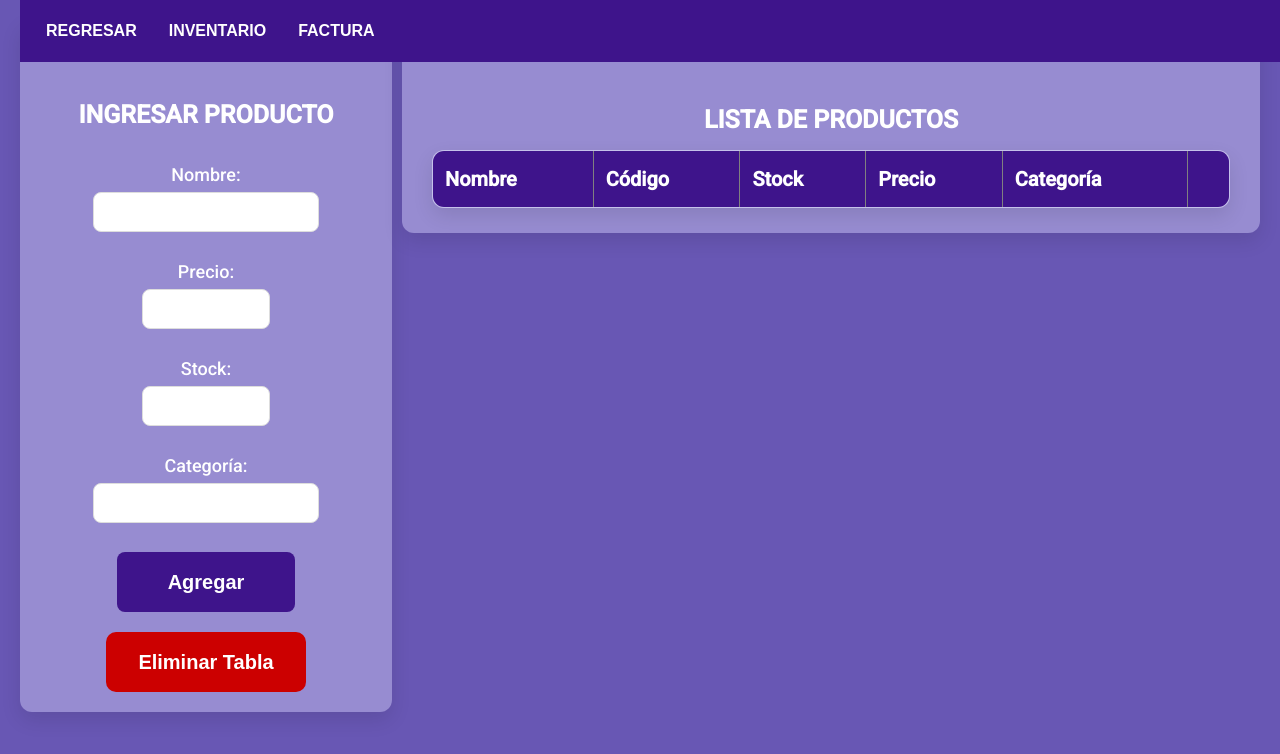
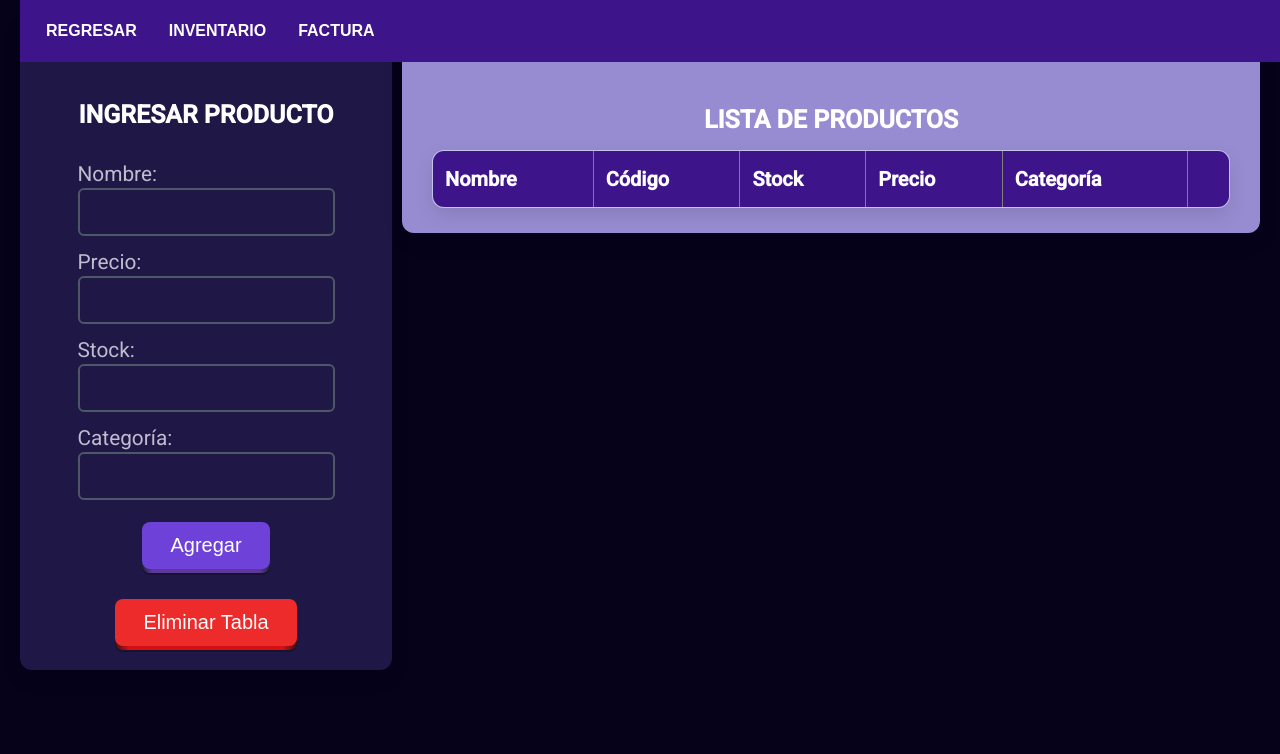
Before and after one commit to carlosegueda/inventory_manager, a plain HTML site: page inventario.html in a window 1280 px wide. Drawn offline with Linux system fonts and the light colour scheme; no server answers.

Commit message:
Mejora en form y botones de inventario (CSS)

```diff
--- a/css/styleinventario.css
+++ b/css/styleinventario.css
@@ -7,7 +7,7 @@
 
 body {
   font-family: 'Roboto', sans-serif;
-  background: #6857b4;
+  background: #06021a;
   margin: 0;
   padding: 20px;
   color: #ffffff;
@@ -45,7 +45,7 @@ h1{
 
 /* Formulario estilizado */
 form {
-  background: rgb(151, 140, 209);
+  background: rgb(31, 23, 70);
   padding: 20px 25px;
   border-radius: 12px;
   box-shadow: 0 8px 20px rgba(0,0,0,0.1);
@@ -56,61 +56,6 @@ form {
   margin-bottom: 15px;
 }
 
-form label {
-  display: block;
-  margin-bottom: 7px;
-  font-weight: 500;
-  font-size: 18px;
-}
-
-form input[type="text"]{
-  width: 70%;
-  height: 40px;
-  padding: 10px 14px;
-  margin-bottom: 10px;
-  border: 1.8px solid #ddd;
-  border-radius: 8px;
-  font-size: 20px;
-  transition: border-color 0.3s ease;
-}
-
-
-form input[type="number"] {
-  width: 40%;
-  height: 40px;
-  padding: 10px 14px;
-  margin-bottom: 10px;
-  border: 1.8px solid #ddd;
-  border-radius: 8px;
-  font-size: 15px;
-  transition: border-color 0.3s ease;
-}
-
-
-
-form input[type="text"]:focus,
-form input[type="number"]:focus {
-  border-color: #3e148b;
-  outline: none;
-}
-
-form button {
-  background: #3e148b;
-  border: none;
-  padding: 12px 24px;
-  border-radius: 8px;
-  color: white;
-  font-weight: 600;
-  font-size: 20px;
-  cursor: pointer;
-  transition: background-color 0.3s ease;
-  width: 55%;
-  height: 60px;
-}
-
-form button:hover {
-  background: #18094eee;
-}
 
 /* Tabla estilizada */
 .table-container {
@@ -194,36 +139,6 @@ tbody tr:nth-child(even) {
   background-color: #cbb3e2;
 }
 
-
-/* Botón eliminar todo */
-#eliminar-tabla {
-  margin-top: 20px;
-  background: #cc0000;
-  width: 200px;
-  padding: 12px;
-  border-radius: 10px;
-  color: white;
-  font-weight: 700;
-  font-size: 20px;
-  border: none;
-  cursor: pointer;
-  transition: background-color 0.3s ease;
-}
-
-#eliminar-tabla:hover {
-  background: #990000;
-}
-
-/* Responsive */
-@media (max-width: 900px) {
-  .main-content {
-    flex-direction: column;
-  }
-  .table-container,
-  form {
-    flex: 1 1 100%;
-  }
-}
 
 .navbar {
   background-color: #3e148b;
@@ -333,21 +248,12 @@ tbody tr:nth-child(even) {
     width: 100%;
   }
 
-  form input[type="text"],
-  form input[type="number"],
-  form button {
-    width: 90%;
-    font-size: 16px;
-  }
 
   table {
     font-size: 16px;
   }
 
-  #eliminar-tabla {
-    width: 90%;
-    font-size: 18px;
-  }
+
 
   .navbar {
     flex-direction: column;
@@ -400,3 +306,211 @@ tbody tr:nth-child(even) {
     padding: 5px;
   }
 }
+
+
+.input-group {
+  margin-bottom: 1rem;
+  font-size: 1.3rem;
+  line-height: 1.25rem;
+}
+
+.input-group label {
+  display: block;
+  color: rgb(194, 188, 207);
+  margin-bottom: 4px;
+}
+
+.input-group input {
+  width: 100%;
+  border-radius: 0.375rem;
+  border: 2px solid rgb(77, 87, 104);
+  outline: 0;
+  font-size: 17px;
+  background-color: rgb(31, 23, 70);
+  padding: 0.75rem 1rem;
+  color: rgba(243, 244, 246, 1);
+}
+
+.input-group input:focus {
+  border-color: rgba(167, 139, 250);
+}
+
+
+
+
+
+
+
+.agregar {
+  position: relative;
+  border: none;
+  background: transparent;
+  padding: 0;
+  outline: none;
+  cursor: pointer;
+  font-family: sans-serif;
+  margin-top: 10px;
+  margin-bottom: 30px;
+}
+
+/* Shadow layer */
+.agregar .shadow {
+  position: absolute;
+  top: 0;
+  left: 0;
+  width: 100%;
+  height: 100%;
+  background: rgba(0, 0, 0, 0.25);
+  border-radius: 8px;
+  transform: translateY(2px);
+  transition: transform 600ms cubic-bezier(0.3, 0.7, 0.4, 1);
+}
+
+/* Edge layer */
+.agregar .edge {
+  position: absolute;
+  top: 0;
+  left: 0;
+  width: 100%;
+  height: 100%;
+  border-radius: 8px;
+  background: linear-gradient(
+    to left,
+    hsl(217, 33%, 16%) 0%,
+    hsl(263, 46%, 41%) 8%,
+    hsl(263, 46%, 41%) 92%,
+    hsl(217, 33%, 16%) 100%
+  );
+}
+
+/* Front layer */
+.agregar .front {
+  position: relative;
+  display: flex;
+  align-items: center;
+  justify-content: center;
+  padding: 12px 28px;
+  font-size: 1.25rem;
+  color: white;
+  background: hsl(258, 66%, 55%);
+  border-radius: 8px;
+  transform: translateY(-4px);
+  transition: transform 600ms cubic-bezier(0.3, 0.7, 0.4, 1);
+}
+
+/* Hover and active states */
+.agregar:hover .shadow {
+  transform: translateY(4px);
+  transition: transform 250ms cubic-bezier(0.3, 0.7, 0.4, 1.5);
+}
+
+.agregar:hover .front {
+  transform: translateY(-6px);
+  transition: transform 250ms cubic-bezier(0.3, 0.7, 0.4, 1.5);
+}
+
+.agregar:active .shadow {
+  transform: translateY(1px);
+  transition: transform 34ms;
+}
+
+.agregar:active .front {
+  transform: translateY(-2px);
+  transition: transform 34ms;
+}
+
+/* Disable text selection */
+.agregar .front span {
+  user-select: none;
+}
+
+
+
+.eliminar-tabla {
+  position: relative;
+  border: none;
+  background: transparent;
+  padding: 0;
+  outline: none;
+  cursor: pointer;
+  font-family: sans-serif;
+}
+
+/* Sombra */
+.eliminar-tabla .shadow {
+  position: absolute;
+  top: 0;
+  left: 0;
+  width: 100%;
+  height: 100%;
+  background: rgba(0, 0, 0, 0.25);
+  border-radius: 8px;
+  transform: translateY(2px);
+  transition: transform 600ms cubic-bezier(0.3, 0.7, 0.4, 1);
+}
+
+/* Borde degradado (borde exterior) */
+.eliminar-tabla .edge {
+  position: absolute;
+  top: 0;
+  left: 0;
+  width: 100%;
+  height: 100%;
+  border-radius: 8px;
+  background: linear-gradient(
+    to left,
+    hsl(0, 50%, 15%) 0%,
+    hsl(0, 85%, 45%) 8%,
+    hsl(0, 85%, 45%) 92%,
+    hsl(0, 50%, 15%) 100%
+  );
+}
+
+/* Capa superior (botón rojo) */
+.eliminar-tabla .front {
+  position: relative;
+  display: flex;
+  align-items: center;
+  justify-content: center;
+  padding: 12px 28px;
+  font-size: 1.25rem;
+  color: white;
+  background: hsl(0, 85%, 55%);
+  border-radius: 8px;
+  transform: translateY(-4px);
+  transition: transform 600ms cubic-bezier(0.3, 0.7, 0.4, 1);
+}
+
+/* Estados hover y activo */
+.eliminar-tabla:hover .shadow {
+  transform: translateY(4px);
+  transition: transform 250ms cubic-bezier(0.3, 0.7, 0.4, 1.5);
+}
+
+.eliminar-tabla:hover .front {
+  transform: translateY(-6px);
+  transition: transform 250ms cubic-bezier(0.3, 0.7, 0.4, 1.5);
+}
+
+.eliminar-tabla:active .shadow {
+  transform: translateY(1px);
+  transition: transform 34ms;
+}
+
+.eliminar-tabla:active .front {
+  transform: translateY(-2px);
+  transition: transform 34ms;
+}
+
+/* Evitar selección de texto */
+.eliminar-tabla .front span {
+  user-select: none;
+}
+
+
+
+input[type=number]::-webkit-inner-spin-button,
+input[type=number]::-webkit-outer-spin-button {
+  -webkit-appearance: none;
+  margin: 0;
+}
--- a/inventario.html
+++ b/inventario.html
@@ -22,7 +22,8 @@
           <h1>
             <center>INGRESAR PRODUCTO</center>
           </h1>
-          <br>
+          <br />
+          <div class="input-group">
             <label for="nombre-producto">Nombre:</label>
             <input
               id="nombre-producto"
@@ -31,7 +32,9 @@
               type="text"
               required
             />
-          <br />
+          </div>
+
+          <div class="input-group">
             <label for="precio-producto">Precio:</label>
             <input
               id="precio-producto"
@@ -42,7 +45,9 @@
               step="0.01"
               required
             />
-          <br />
+          </div>
+
+          <div class="input-group">
             <label for="cantidad-producto">Stock:</label>
             <input
               id="cantidad-producto"
@@ -52,7 +57,9 @@
               type="number"
               required
             />
-          <br />
+          </div>
+
+          <div class="input-group">
             <label for="categoria-producto">Categoría:</label>
             <input
               id="categoria-producto"
@@ -61,9 +68,24 @@
               type="text"
               required
             />
-          <br />
-          <button type="submit">Agregar</button>
-          <button id="eliminar-tabla" type="button">Eliminar Tabla</button>
+          </div>
+
+          <button class="agregar" type="submit">
+            <span class="shadow"></span>
+            <span class="edge"></span>
+            <div class="front">
+              <span>Agregar</span>
+            </div>
+          </button>
+
+          <button class="eliminar-tabla" type="button">
+            <span class="shadow"></span>
+            <span class="edge"></span>
+            <div class="front">
+              <span>Eliminar Tabla</span>
+            </div>
+          </button>
+
         </form>
       </div>
 
@@ -72,8 +94,8 @@
           <h3>EDITAR PRODUCTO</h3>
           <label>Codigo del Produto:</label>
           <label id="codigo-productoED">Codigo del Produto:</label>
-          <br>
-          <br>
+          <br />
+          <br />
           <label for="nombre-productoED">Nombre del Produto:</label>
           <input
             id="nombre-productoED"
```
Lines whose indentation alone changed are shown as unchanged.
